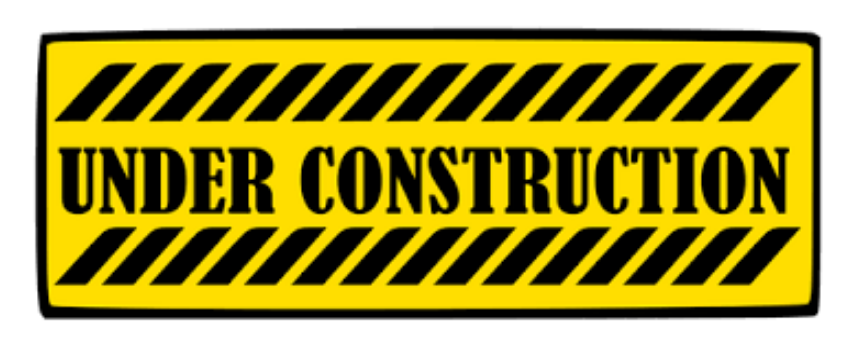
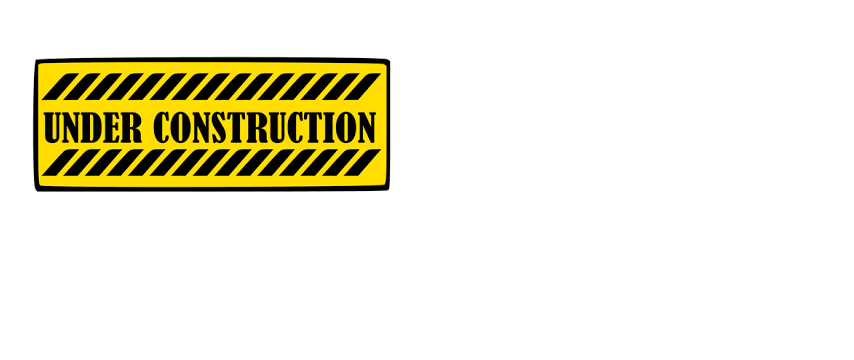
Before and after one commit to chejito/cv-website, a plain HTML site: page index.html in a window 1280 px wide. Shown: the whole page, without its empty margins (252-1106 px from the left). Drawn offline with Linux system fonts and the light colour scheme.

Commit message:
Corregido tamaño imagen

```diff
--- a/css/main.css
+++ b/css/main.css
@@ -9,6 +9,16 @@ h2{
     border-bottom: 1px;
     border-bottom-style: solid;
 
+}
+
+.img-container {
+    width: 200px;
+    height: 200px;
+    line-height: 200px;
+    text-align: center;
+}
+.image{
+    vertical-align: middle;
 }
 
 body{
--- a/index.html
+++ b/index.html
@@ -6,8 +6,8 @@
         <link rel="stylesheet" href="css/main.css"/>
     </head>
     <body>
-        <figure>
-            <img src="img/en_construccion.png" alt="Sergio Méndez profile" height="300" width="800"/>
+        <figure class="img-container" >
+            <img class="image" src="img/en_construccion.png" alt="Placeholder"  />
         </figure>
     </body>
 </html>
```
